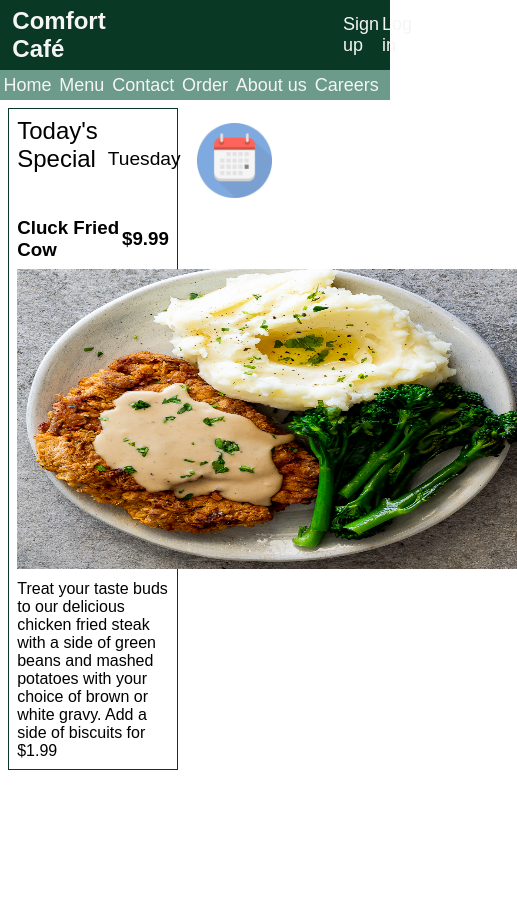
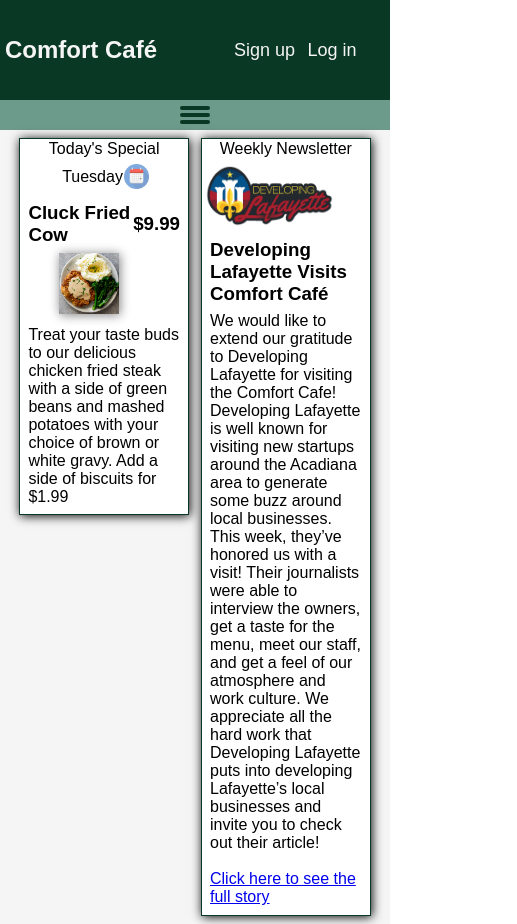
Before and after one commit to ctdupuis/comfort-cafe, a React (Create React App) app: page / in a window 390 px wide. Shown: the whole page, 517 px wide, since content can reach past the window. Before the commit the page ends 844 px from the top, so only its background shows below. Built offline with nearby package versions, Linux system fonts and the light colour scheme; a web font is replaced by a local one.

Commit message:
began implementing mobile design

```diff
--- a/package.json
+++ b/package.json
@@ -3,6 +3,9 @@
   "version": "0.1.0",
   "private": true,
   "dependencies": {
+    "@fortawesome/fontawesome-svg-core": "^1.2.36",
+    "@fortawesome/free-solid-svg-icons": "^5.15.4",
+    "@fortawesome/react-fontawesome": "^0.1.16",
     "@testing-library/jest-dom": "^5.14.1",
     "@testing-library/react": "^11.2.7",
     "@testing-library/user-event": "^12.8.3",
--- a/src/App.css
+++ b/src/App.css
@@ -7,6 +7,7 @@
 
 .wrapper {
     padding: 2%;
+    background-color: whitesmoke;
 }
 
 .flex-container {
--- a/src/components/static/Home/Home.css
+++ b/src/components/static/Home/Home.css
@@ -1,6 +1,72 @@
 .content {
     border: 1px solid var(--d-green);
     width: 45%;
+    box-shadow: 1px 1px 10px black;
+    background-color: white;
+}
+
+.content-head {
+    display: flex;
+    justify-content: space-evenly;
+    flex-wrap: wrap;
+}
+
+.title {
+    padding: 1%;
+
+}
+
+.date {
+    padding: 1%;
+}
+
+.dev-laf {
+    height: 100%;
+    width: 80%;
+}
+
+.inner-content {
+    padding: 5%;
+}
+
+.img-cont {
+    margin-top: 5%;
+    margin-right: 0;
+    margin-right: 20%;
+    text-align: center;
+}
+
+.calendar {
+    opacity: 0.75;
+    height: 25px;
+}
+
+.food-img {
+    height: 10%;
+    width: 50%;
+    box-shadow: 1px 1px 10px grey;
+}
+
+article-link {
+    text-decoration: none;
+    color: var(--l-green);
+    margin-top: 5%;
+}
+
+.article-link:hover {
+    color: var(--d-green);
+}
+
+p {
+    margin-top: 5%;
+}
+
+@media only screen and (min-width: 768px) {
+    .content {
+        border: 1px solid var(--d-green);
+        width: 45%;
+        box-shadow: 1px 1px 10px black;
+        background-color: white;
     }
 
     .content-head {
@@ -39,6 +105,7 @@
     .food-img {
         height: 300px;
         width: 500px;
+        box-shadow: 1px 1px 10px grey;
     }
 
     article-link {
@@ -54,3 +121,4 @@
     p {
         margin-top: 5%;
     }
+}
--- a/src/components/static/Home/Home.jsx
+++ b/src/components/static/Home/Home.jsx
@@ -1,11 +1,13 @@
 import React from 'react';
 import Special from './Special/Special';
 import "../Home/Home.css"
+import Newsletter from './Newsletter/Newsletter';
 
 export default function Home() {
     return (
-        <div className="wrapper">
+        <div className="wrapper flex-container" style={{ alignItems: "flex-start"}}>
             <Special />
+            <Newsletter />
         </div>
     )
 }
--- /dev/null
+++ b/src/components/static/Home/Newsletter/Newsletter.jsx
@@ -0,0 +1,28 @@
+import React from 'react'
+
+export default function Newsletter() {
+    return (
+        <div class="content">
+            <header class="content-head">
+                <div class="title">
+                    Weekly Newsletter
+                </div>
+                <div class="img-container" style={{margin: "0", padding: "2%"}}>
+                    <img className="dev-laf" src="images/dev-laf.png" alt="Developing Lafayette logo" />
+                </div>
+            </header>
+            <div class="inner-content">
+                <h3>Developing Lafayette Visits Comfort Café</h3>
+                <p>
+                    We would like to extend our gratitude to Developing Lafayette for visiting the Comfort Cafe! Developing Lafayette is well known for visiting new startups around the Acadiana area to generate some buzz around local businesses. This week, they’ve honored us with a visit! Their journalists were able to interview the owners, get a taste for the menu, meet our staff, and get a feel of our atmosphere and work culture. We appreciate all the hard work that Developing Lafayette puts into developing Lafayette’s local businesses and invite you to check out their article!
+                </p>
+
+                <br />
+
+                <a href="#" class="article-link">
+                    Click here to see the full story
+                </a>
+            </div>
+        </div>
+    )
+}
--- a/src/components/static/Home/Special/Special.jsx
+++ b/src/components/static/Home/Special/Special.jsx
@@ -2,7 +2,7 @@
 
 export default function Special() {
     let date = new Date();
-    let days = ["Sunday", "Monday", "Tuesday", "Wednesday", "Thursday", "Friday", "Saturday"]
+    let days = ["Sunday", "Monday", "Tuesday", "Wed", "Thursday", "Friday", "Saturday"]
 
     return (
         <div className="content">
--- a/src/components/static/Nav.jsx
+++ b/src/components/static/Nav.jsx
@@ -6,6 +6,11 @@
     return (
         <nav>
             <div className="nav-container">
+                <div className="menu-container">
+                    <span></span>
+                    <span></span>
+                    <span></span>
+                </div>
                 <div className="nav-item">
                     <NavLink to={"/"}>
                         Home
--- a/src/stylesheets/header.css
+++ b/src/stylesheets/header.css
@@ -1,14 +1,13 @@
 .banner {
     background-color: var(--d-green);
-    height: 50px;
     display: flex;
     justify-content: space-between;
     align-items: center;
-    padding: 10px;
+    height: 100px;
 }
 
 .logo-container {
-    width: 21%;
+    width: 43%;
 }
 
 .logo {
@@ -16,10 +15,34 @@
     margin-left: 3%;
 }
 
+.menu-container {
+    display: flex;
+    flex-direction: column;
+    justify-content: center;
+}
+
+.menu-container span {
+    display: block;
+    width: 30px;
+    height: 4px;
+    margin: 5% 0;
+
+
+    background: var(--d-green);
+    border-radius: 3px;
+
+    z-index: 1;
+
+    transform-origin: 4px 0px;
+
+    transition: transform 0.5s cubic-bezier(0.77,0.2,0.05,1.0),
+                background 0.5s cubic-bezier(0.77,0.2,0.05,1.0),
+                opacity 0.55s ease;
+}
 
 .auth-container {
     display: flex;
-    width: 10%;
+    width: 40%;
 }
 
 .auth-item {
@@ -46,3 +69,58 @@
     justify-content: space-evenly;
     align-items: center;
 }
+
+@media only screen and (min-width: 768px) {
+    .banner {
+        background-color: var(--d-green);
+        height: 50px;
+        display: flex;
+        justify-content: space-between;
+        align-items: center;
+        padding: 10px;
+    }
+
+    .logo-container {
+        width: 21%;
+    }
+
+    .logo {
+        color: whitesmoke;
+        margin-left: 3%;
+    }
+
+
+    .auth-container {
+        display: flex;
+        width: 10%;
+    }
+
+    .auth-item {
+        color: whitesmoke;
+        margin-right: 8%;
+    }
+
+    .auth-item a {
+        color: whitesmoke;
+        text-decoration: none;
+        font-size: large;
+    }
+
+    .auth-item a:hover {
+        color: var(--l-green);
+    }
+
+    .wrapper {
+        padding: 2%;
+    }
+
+    .flex-container {
+        display: flex;
+        justify-content: space-evenly;
+        align-items: center;
+    }
+
+    .menu-container {
+        display: none;
+    }
+}
--- a/src/stylesheets/nav.css
+++ b/src/stylesheets/nav.css
@@ -15,6 +15,7 @@
     display: flex;
     align-items: center;
     font-size: large;
+    display: none;
 }
 
 .nav-item:hover {
@@ -32,6 +33,38 @@
     cursor: pointer;
 }
 
-/* .nav-item a.active {
-    color: var(--d-green);
-} */
+@media only screen and (min-width: 768px) {
+    nav {
+        height: 30px;
+    }
+
+    .nav-container {
+        background-color: var(--l-green);
+        display: flex;
+        justify-content: center;
+        height: 100%;
+    }
+
+    .nav-item {
+        color: whitesmoke;
+        margin-right: 2%;
+        display: flex;
+        align-items: center;
+        font-size: large;
+    }
+
+    .nav-item:hover {
+        color: var(--d-green);
+        cursor: pointer;
+    }
+
+    .nav-item a {
+        text-decoration: none;
+        color: whitesmoke;
+    }
+
+    .nav-item a:hover {
+        color: var(--d-green);
+        cursor: pointer;
+    }
+}
```
Also changed, not shown: 1 other file (tests, documents, lock files or other folders). Lines whose indentation alone changed are shown as unchanged.
